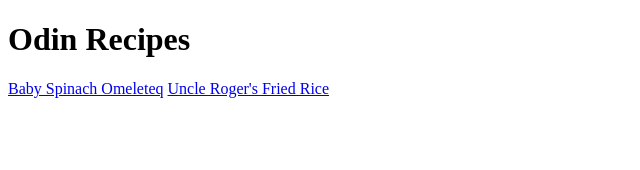
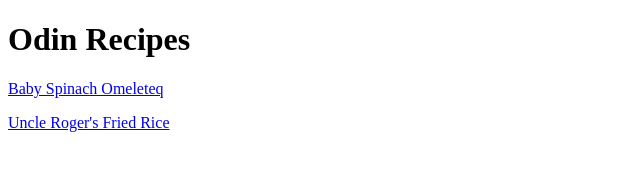
Before and after one commit to harshithmvs25/odin-recipes, a plain HTML site: page index.html in a window 1280 px wide. Shown: the whole page, without its empty margins (0-640 px from the left). Drawn offline with Linux system fonts and the light colour scheme.

Commit message:
Updated the links

```diff
--- a/index.html
+++ b/index.html
@@ -6,7 +6,7 @@
     </head>
     <body>
         <h1>Odin Recipes</h1>
-        <a href="recipes/spinach-omelete.html">Baby Spinach Omeleteq</a>
-        <a href="recipes/fried-rice.html">Uncle Roger's Fried Rice</a>
+        <p><a href="recipes/spinach-omelete.html">Baby Spinach Omeleteq</a></p>
+        <p><a href="recipes/fried-rice.html">Uncle Roger's Fried Rice</a></p>
     </body>
 </html>
```
